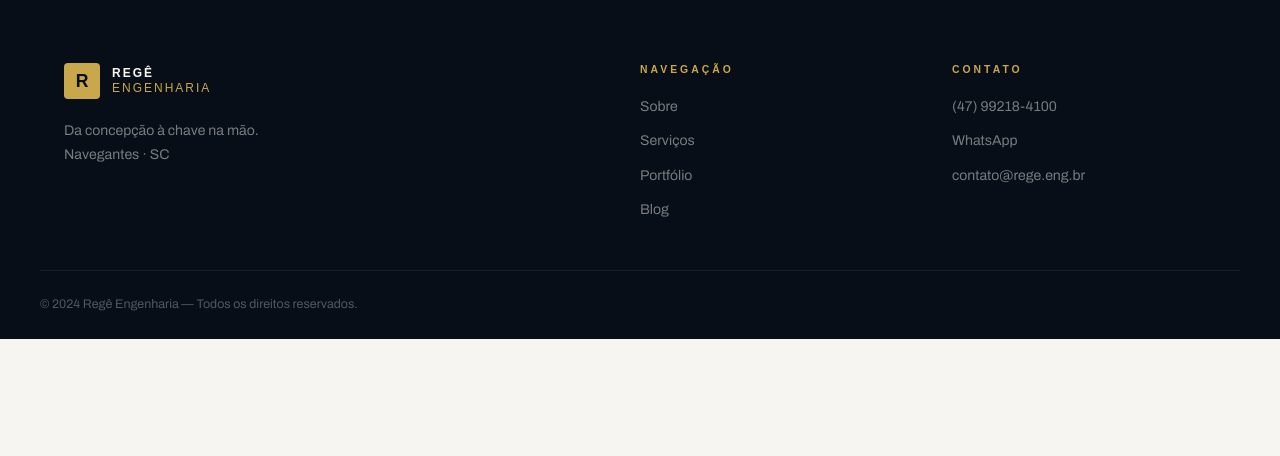
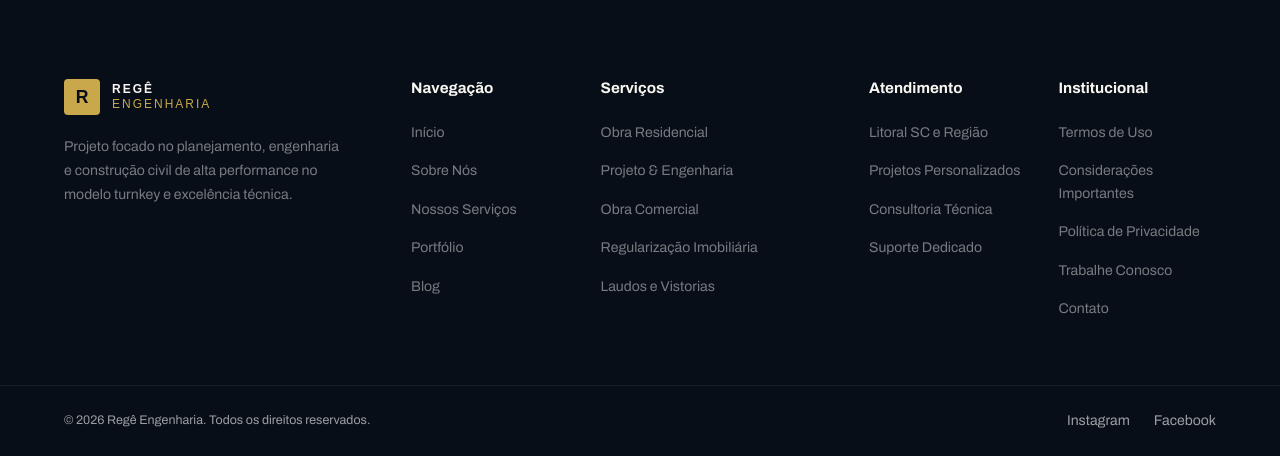
Before and after one commit to zuniojr/rege-engenharia, an Astro site: page / in a window 1280 px wide. Shown: the part 6905-7361 px from the top of the page. Before the commit the page ends 7244 px from the top, so only its background shows below. Built offline with nearby package versions, Linux system fonts and the light colour scheme; Astro itself is replaced by a stand-in of ours; a web font is replaced by a local one.

Commit message:
style: reformular rodapé completo com layout em 5 colunas

```diff
--- a/src/components/v2/V2Footer.astro
+++ b/src/components/v2/V2Footer.astro
@@ -3,29 +3,59 @@
 
 <footer class="v2-footer">
   <div class="v2-container v2-footer-inner">
+
     <div class="v2-footer-brand">
       <a href="/" class="v2-logo">
         <span class="v2-logo-mark">R</span>
         <span class="v2-logo-text">REGÊ <em>ENGENHARIA</em></span>
       </a>
-      <p>Da concepção à chave na mão.<br />Navegantes · SC</p>
+      <p>Projeto focado no planejamento, engenharia e construção civil de alta performance no modelo turnkey e excelência técnica.</p>
     </div>
-    <nav class="v2-footer-nav" aria-label="Links do rodapé">
+
+    <nav class="v2-footer-nav" aria-label="Navegação">
       <h4>Navegação</h4>
-      <a href="/sobre">Sobre</a>
-      <a href="/servicos">Serviços</a>
+      <a href="/">Início</a>
+      <a href="/sobre">Sobre Nós</a>
+      <a href="/servicos">Nossos Serviços</a>
       <a href="/portfolio">Portfólio</a>
       <a href="/blog">Blog</a>
     </nav>
-    <nav class="v2-footer-nav" aria-label="Contato">
-      <h4>Contato</h4>
-      <a href="tel:+5547992184100">(47) 99218-4100</a>
-      <a href="https://bitlybr.net/rege" target="_blank" rel="noopener noreferrer">WhatsApp</a>
-      <a href="mailto:contato@rege.eng.br">contato@rege.eng.br</a>
+
+    <nav class="v2-footer-nav" aria-label="Serviços">
+      <h4>Serviços</h4>
+      <a href="/servicos">Obra Residencial</a>
+      <a href="/servicos">Projeto & Engenharia</a>
+      <a href="/servicos">Obra Comercial</a>
+      <a href="/servicos">Regularização Imobiliária</a>
+      <a href="/servicos">Laudos e Vistorias</a>
     </nav>
+
+    <nav class="v2-footer-nav" aria-label="Atendimento">
+      <h4>Atendimento</h4>
+      <a href="#">Litoral SC e Região</a>
+      <a href="#">Projetos Personalizados</a>
+      <a href="https://bitlybr.net/rege" target="_blank" rel="noopener noreferrer">Consultoria Técnica</a>
+      <a href="https://bitlybr.net/rege" target="_blank" rel="noopener noreferrer">Suporte Dedicado</a>
+    </nav>
+
+    <nav class="v2-footer-nav" aria-label="Institucional">
+      <h4>Institucional</h4>
+      <a href="#">Termos de Uso</a>
+      <a href="#">Considerações Importantes</a>
+      <a href="#">Política de Privacidade</a>
+      <a href="#">Trabalhe Conosco</a>
+      <a href="https://bitlybr.net/rege" target="_blank" rel="noopener noreferrer">Contato</a>
+    </nav>
+
   </div>
   <div class="v2-footer-bottom">
-    <p>© 2024 Regê Engenharia — Todos os direitos reservados.</p>
+    <div class="v2-container v2-footer-bottom-inner">
+      <p>© 2026 Regê Engenharia. Todos os direitos reservados.</p>
+      <div class="v2-footer-social">
+        <a href="#" target="_blank" rel="noopener noreferrer">Instagram</a>
+        <a href="#" target="_blank" rel="noopener noreferrer">Facebook</a>
+      </div>
+    </div>
   </div>
 </footer>
 
@@ -34,16 +64,18 @@
 .v2-footer {
   background: var(--v2-dark);
   border-top: 1px solid var(--v2-border);
-  padding: 4rem 1.5rem 0;
+  padding: 5rem 0 0;
 }
 .v2-footer-inner {
   display: grid;
-  grid-template-columns: 2fr 1fr 1fr;
-  gap: 3rem;
-  padding-bottom: 3rem;
-  border-bottom: 1px solid var(--v2-border);
+  grid-template-columns: 2fr 1fr 1.5fr 1fr 1fr;
+  gap: 2rem;
+  padding-bottom: 4rem;
   max-width: 1200px;
   margin: 0 auto;
+}
+.v2-footer-brand {
+  padding-right: 2rem;
 }
 .v2-footer-brand p {
   font-size: 0.88rem;
@@ -51,14 +83,12 @@
   line-height: 1.7;
   margin-top: 1.25rem;
 }
-.v2-footer-nav { display: flex; flex-direction: column; gap: 0.75rem; }
+.v2-footer-nav { display: flex; flex-direction: column; gap: 1rem; }
 .v2-footer-nav h4 {
-  font-family: var(--v2-font-display);
-  font-size: 0.65rem;
+  font-family: var(--v2-font-body);
+  font-size: 0.95rem;
   font-weight: 700;
-  letter-spacing: 3px;
-  text-transform: uppercase;
-  color: var(--v2-gold);
+  color: var(--v2-white);
   margin-bottom: 0.5rem;
 }
 .v2-footer-nav a {
@@ -67,17 +97,32 @@
   text-decoration: none;
   transition: color 0.2s;
 }
-.v2-footer-nav a:hover { color: var(--v2-white); }
+.v2-footer-nav a:hover { color: var(--v2-gold); }
+
 .v2-footer-bottom {
-  max-width: 1200px;
-  margin: 0 auto;
+  border-top: 1px solid var(--v2-border);
+  background: var(--v2-dark);
+}
+.v2-footer-bottom-inner {
   display: flex;
   justify-content: space-between;
   align-items: center;
-  padding: 1.5rem 0;
-  gap: 1rem;
+  padding: 1.5rem 1.5rem;
+  max-width: 1200px;
+  margin: 0 auto;
 }
-.v2-footer-bottom p { font-size: 0.78rem; color: rgba(255,255,255,0.3); }
+.v2-footer-bottom p { font-size: 0.78rem; color: rgba(255,255,255,0.6); margin: 0; }
+.v2-footer-social {
+  display: flex;
+  gap: 1.5rem;
+}
+.v2-footer-social a {
+  font-size: 0.88rem;
+  color: rgba(255,255,255,0.6);
+  text-decoration: none;
+  transition: color 0.2s;
+}
+.v2-footer-social a:hover { color: var(--v2-gold); }
 
 .v2-logo {
   display: flex;
@@ -115,14 +160,18 @@
   font-weight: 400;
 }
 
-@media (max-width: 900px) {
-  .v2-footer-inner { grid-template-columns: 1fr 1fr; }
-  .v2-footer-brand { grid-column: span 2; }
+@media (max-width: 1100px) {
+  .v2-footer-inner { grid-template-columns: 1.5fr 1fr 1fr; gap: 3rem; }
+}
+
+@media (max-width: 768px) {
+  .v2-footer-inner { grid-template-columns: 1fr 1fr; gap: 2.5rem; }
+  .v2-footer-brand { grid-column: span 2; padding-right: 0; }
 }
 
 @media (max-width: 600px) {
-  .v2-footer-inner { grid-template-columns: 1fr; }
+  .v2-footer-inner { grid-template-columns: 1fr; gap: 2rem; }
   .v2-footer-brand { grid-column: span 1; }
-  .v2-footer-bottom { flex-direction: column; text-align: center; gap: 0.5rem; }
+  .v2-footer-bottom-inner { flex-direction: column; text-align: center; gap: 1rem; }
 }
 </style>
```
